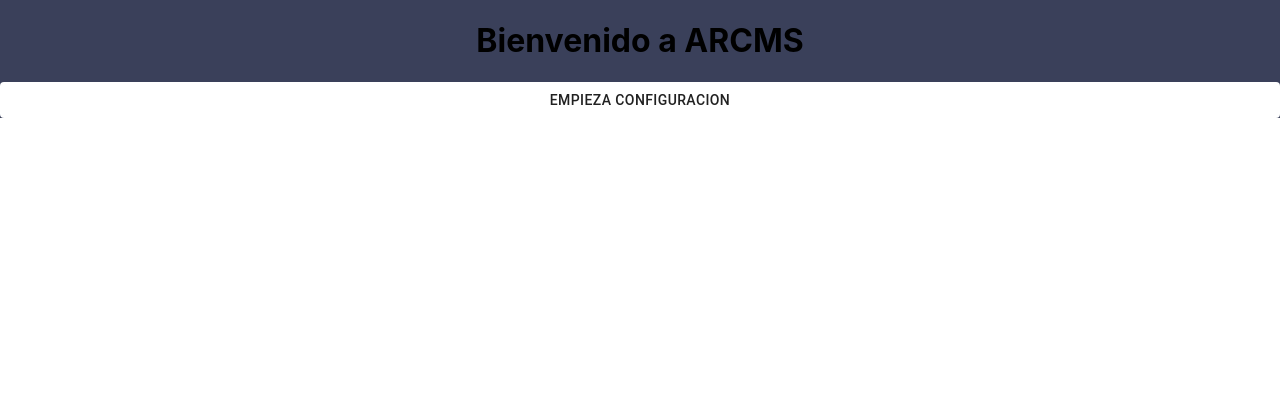
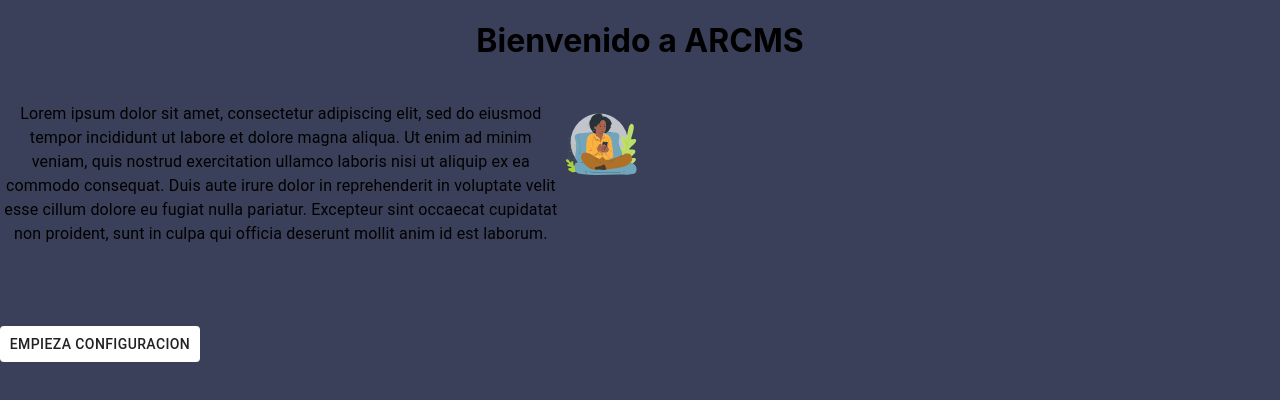
Before and after one commit to renegng/arcms_fe, a React (Create React App) app: page / in a window 1280 px wide. Shown: the top 400 px of the page. Built offline with nearby package versions, Linux system fonts and the light colour scheme.

Commit message:
home page styling

```diff
--- a/src/components/Home.jsx
+++ b/src/components/Home.jsx
@@ -2,21 +2,32 @@
 import { connect } from 'react-redux'
 import {useHistory } from 'react-router-dom'
 import { withStyles, TextField, Typography, Button } from '@material-ui/core'
+import descriptionImg from '../images/user_f_03.svg'
 
 
 const styles = {
   root: {
     display: 'flex',
-    height: '100%',
     flexDirection: 'column',
-    // padding: '50px 100px 100px 100px',
-    // alignItems: 'center',
+    height: '100vh',
     background: '#3A405A',
   },
 
   button: {
-    background: 'white'
+    background: 'white',
+    width: '200px',
 
+  },
+
+  description: {
+    display: 'flex',
+    width: '50%',
+    marginTop: '20px'
+  },
+
+  descImg: {
+    maxHeight: '35%',
+    maxWidth: '35%',
   }
 
 }
@@ -29,6 +40,12 @@
       <div className={classes.root}>
 
         <h1>Bienvenido a ARCMS</h1>
+        <div className={classes.description}>
+          <Typography>
+          Lorem ipsum dolor sit amet, consectetur adipiscing elit, sed do eiusmod tempor incididunt ut labore et dolore magna aliqua. Ut enim ad minim veniam, quis nostrud exercitation ullamco laboris nisi ut aliquip ex ea commodo consequat. Duis aute irure dolor in reprehenderit in voluptate velit esse cillum dolore eu fugiat nulla pariatur. Excepteur sint occaecat cupidatat non proident, sunt in culpa qui officia deserunt mollit anim id est laborum.
+          </Typography>
+          <img className={classes.descImg} src={descriptionImg} alt="description" />
+        </div>
         <Button className={classes.button} onClick={() => history.push('/setup')}>Empieza Configuracion</Button>
 
     </div>
```
Also changed, not shown: src/images/user_f_03.svg (added).
